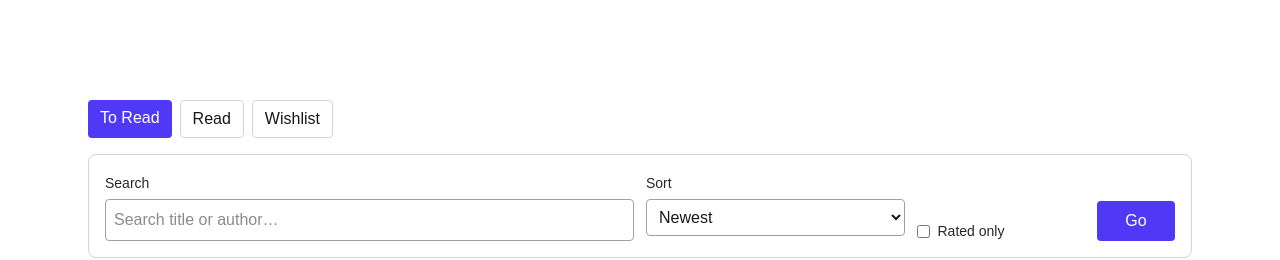
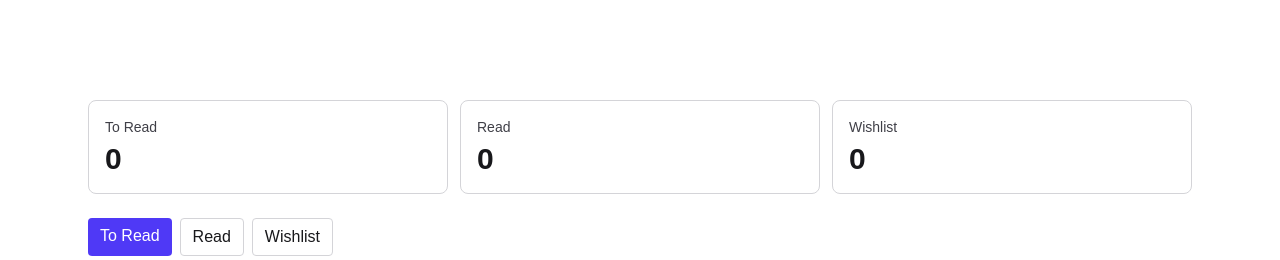
Before and after one commit to ajaretemi/Personal-Library, a Next.js app: page / in a window 1280 px wide. Shown: the top 260 px of the page. Built offline with nearby package versions, Linux system fonts and the light colour scheme; no server answers; the database is empty.

Commit message:
feat: public stats counts

```diff
--- a/app/page.tsx
+++ b/app/page.tsx
@@ -31,6 +31,25 @@ export default async function Home({ searchParams }: Props) {
   const ratedOnly = sp.ratedOnly === "1";
 
   const supabase = await createSupabaseServerClient();
+
+  const [
+    { count: readCount },
+    { count: toReadCount },
+    { count: wishlistCount },
+  ] = await Promise.all([
+    supabase
+      .from("books")
+      .select("id", { count: "exact", head: true })
+      .eq("status", "READ"),
+    supabase
+      .from("books")
+      .select("id", { count: "exact", head: true })
+      .eq("status", "TO_READ"),
+    supabase
+      .from("books")
+      .select("id", { count: "exact", head: true })
+      .eq("status", "WISHLIST"),
+  ]);
 
   let query = supabase
     .from("books")
@@ -98,6 +117,30 @@ export default async function Home({ searchParams }: Props) {
           </Link>
         </div>
       </header>
+
+      {/* Global Stats */}
+      <section className="mt-6 grid grid-cols-1 sm:grid-cols-3 gap-3">
+        <div className="border border-zinc-300 bg-white rounded-lg p-4">
+          <p className="text-sm font-medium text-zinc-700">To Read</p>
+          <p className="mt-1 text-3xl font-bold text-zinc-900">
+            {toReadCount ?? 0}
+          </p>
+        </div>
+
+        <div className="border border-zinc-300 bg-white rounded-lg p-4">
+          <p className="text-sm font-medium text-zinc-700">Read</p>
+          <p className="mt-1 text-3xl font-bold text-zinc-900">
+            {readCount ?? 0}
+          </p>
+        </div>
+
+        <div className="border border-zinc-300 bg-white rounded-lg p-4">
+          <p className="text-sm font-medium text-zinc-700">Wishlist</p>
+          <p className="mt-1 text-3xl font-bold text-zinc-900">
+            {wishlistCount ?? 0}
+          </p>
+        </div>
+      </section>
 
       {/* Tabs */}
       <nav className="mt-6 flex gap-2 flex-wrap">
```
